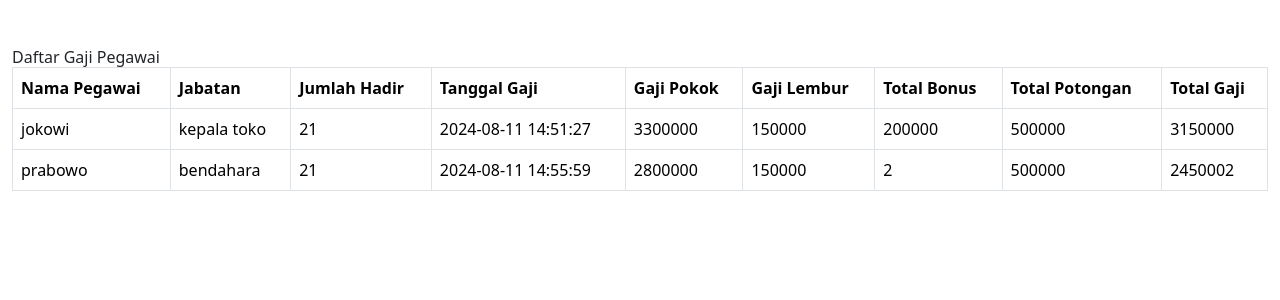
After one commit to Tenshi-X/simont_mart, a PHP site: page /pemilik/dashboard.php in a window 1280 px wide. The commit adds this page. Shown: the top 300 px of the page. Run offline with PHP 8.4, Linux system fonts and the light colour scheme; a user stored in the database is signed in; data comes from the database, SQL or seed files in the repository; both versions use the stored data as it was after the commit; some libraries are stand-ins or nearby versions.

Commit message:
Add dashboard pemilik and update database

```diff
--- a/components/header.php
+++ b/components/header.php
@@ -3,7 +3,7 @@
 <head>
     <meta charset="UTF-8">
     <meta name="viewport" content="width=device-width, initial-scale=1.0">
-    <title>Admin Dashboard</title>
+    <title>Simont Mart</title>
     <script src="https://cdn.tailwindcss.com"></script>
     <link href="https://cdn.jsdelivr.net/npm/bootstrap@5.3.3/dist/css/bootstrap.min.css" rel="stylesheet" integrity="sha384-QWTKZyjpPEjISv5WaRU9OFeRpok6YctnYmDr5pNlyT2bRjXh0JMhjY6hW+ALEwIH" crossorigin="anonymous">
 </head>
--- /dev/null
+++ b/pemilik/dashboard.php
@@ -0,0 +1,78 @@
+<?php
+include('../components/header.php');
+include('../components/koneksi.php');
+session_start();
+
+// Cek apakah pengguna sudah login dan memiliki peran sebagai pemilik
+if (!isset($_SESSION['login_user']) || $_SESSION['role'] !== 'pemilik') {
+    header("location: ../index.php");
+    exit;
+}
+
+// Query untuk mendapatkan daftar pegawai dengan gaji terbaru
+$sql = "SELECT
+            p.nama_pegawai,
+            j.nama_jabatan,
+            g.jumlah_hadir,
+            g.tgl_gaji,
+            g.gaji_pokok,
+            g.gaji_lembur,
+            g.tot_bonus,
+            g.tot_potongan,
+            g.tot_gaji
+        FROM pegawai p
+        JOIN jabatan j ON p.id_jabatan = j.id_jabatan
+        JOIN gaji g ON p.id_pegawai = g.id_pegawai
+        WHERE g.tgl_gaji = (
+            SELECT MAX(g2.tgl_gaji)
+            FROM gaji g2
+            WHERE g2.id_pegawai = p.id_pegawai
+        )
+        ORDER BY p.nama_pegawai ASC";
+
+$result = $conn->query($sql);
+?>
+
+<div class="container mt-5">
+    <h2>Daftar Gaji Pegawai</h2>
+    <table class="table table-bordered">
+        <thead>
+            <tr>
+                <th>Nama Pegawai</th>
+                <th>Jabatan</th>
+                <th>Jumlah Hadir</th>
+                <th>Tanggal Gaji</th>
+                <th>Gaji Pokok</th>
+                <th>Gaji Lembur</th>
+                <th>Total Bonus</th>
+                <th>Total Potongan</th>
+                <th>Total Gaji</th>
+            </tr>
+        </thead>
+        <tbody>
+            <?php if ($result->num_rows > 0): ?>
+                <?php while ($row = $result->fetch_assoc()): ?>
+                    <tr>
+                        <td><?php echo $row['nama_pegawai']; ?></td>
+                        <td><?php echo $row['nama_jabatan']; ?></td>
+                        <td><?php echo $row['jumlah_hadir']; ?></td>
+                        <td><?php echo $row['tgl_gaji']; ?></td>
+                        <td><?php echo $row['gaji_pokok']; ?></td>
+                        <td><?php echo $row['gaji_lembur']; ?></td>
+                        <td><?php echo $row['tot_bonus']; ?></td>
+                        <td><?php echo $row['tot_potongan']; ?></td>
+                        <td><?php echo $row['tot_gaji']; ?></td>
+                    </tr>
+                <?php endwhile; ?>
+            <?php else: ?>
+                <tr>
+                    <td colspan="9">Tidak ada data pegawai atau gaji ditemukan.</td>
+                </tr>
+            <?php endif; ?>
+        </tbody>
+    </table>
+</div>
+
+<?php
+include('../components/footer.php');
+?>
```
Also changed, not shown: index.php (+9 -1 lines), pegawai.sql (+17 -9 lines).
